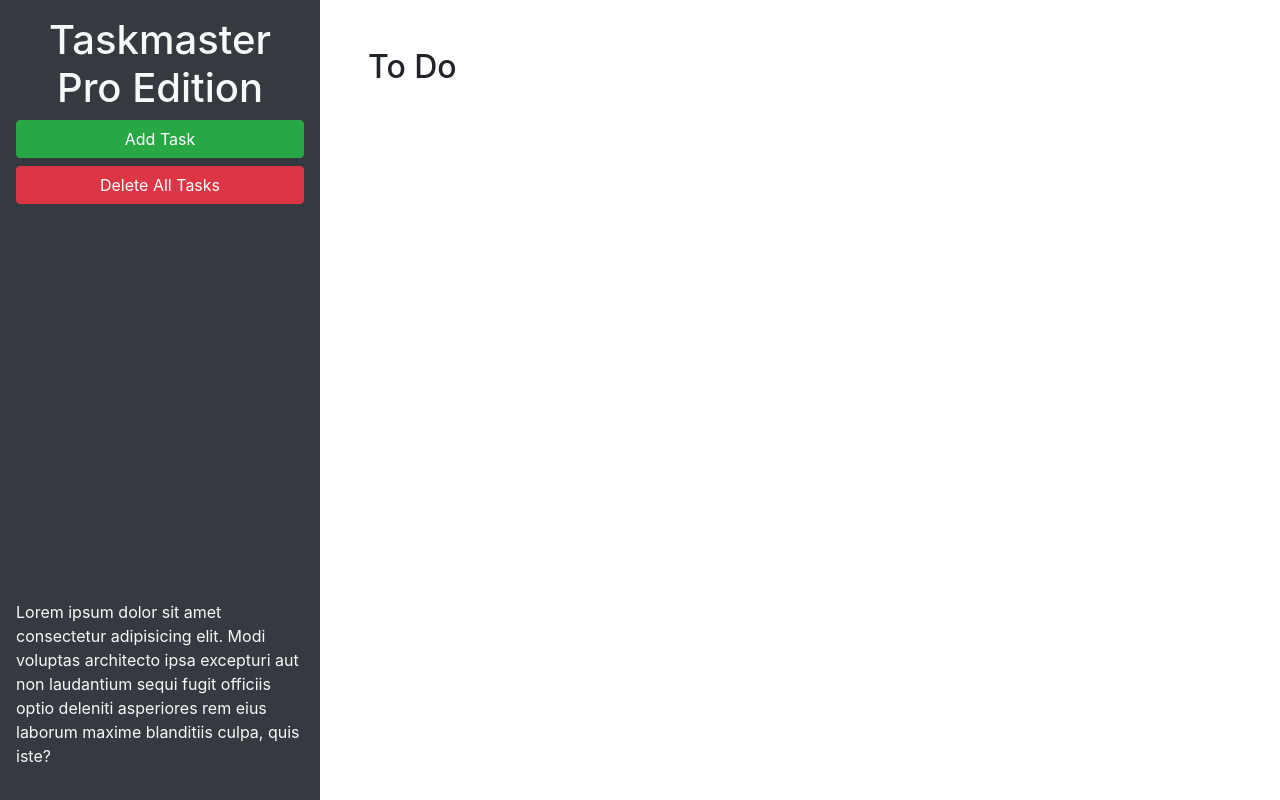
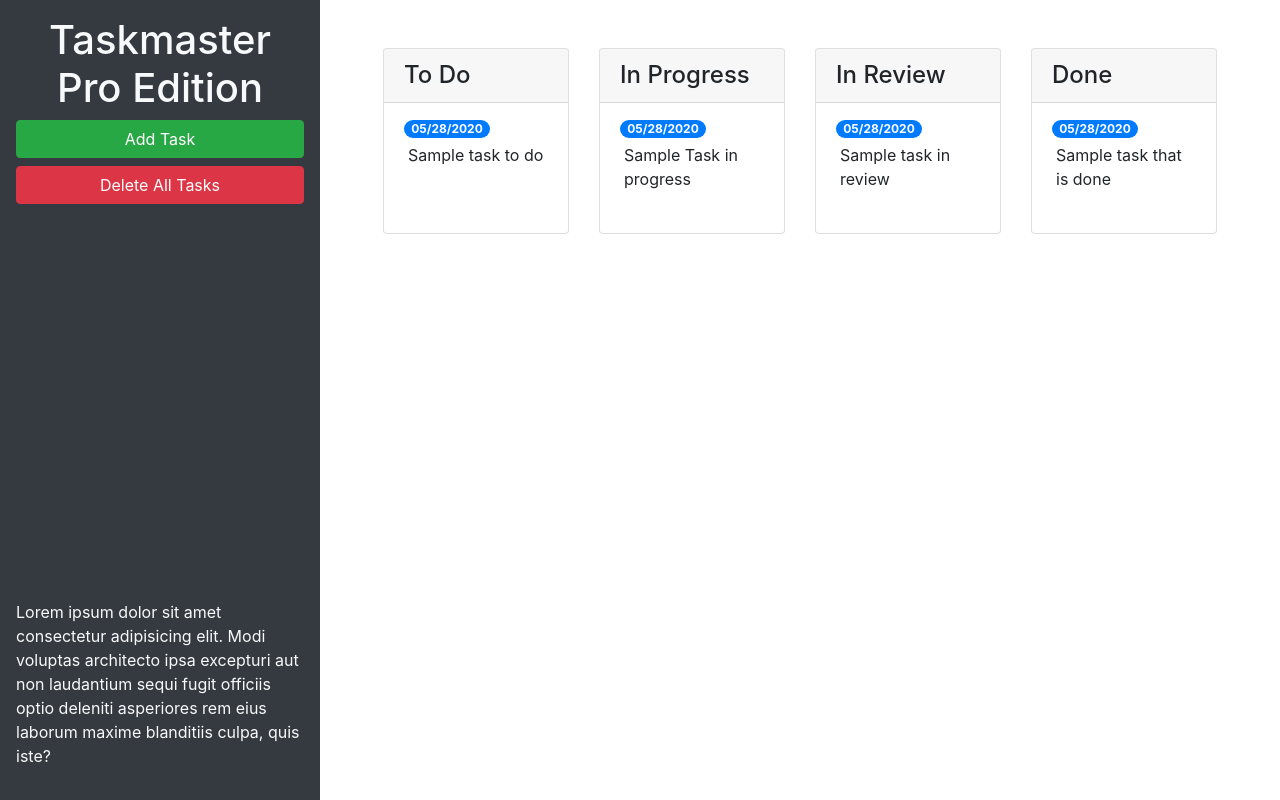
Before and after one commit to jawsh704/taskmaster-pro, a plain HTML site: page index.html in a window 1280 px wide. Drawn offline with nearby package versions, Linux system fonts and the light colour scheme.

Commit message:
added bootstrap features to modal and cards

```diff
--- a/index.html
+++ b/index.html
@@ -24,9 +24,67 @@
       </p>
     </header>
     <main class="col-12 col-lg-9">
-      <div class="m-5">
-        <h2>To Do</h2>
-        <ul id="list-toDo" class="list-group"> </ul>
+      <div class="m-5 row justify-content-around">
+        <!-- ToDo start-->
+        <div class="col-12 col-md-6 col-xl-3 mb-3">
+          <div class="card">
+            <h4 class="card-header">
+              To Do
+            </h4>
+            <ul id="list-toDo" class="list-group list-group-flush">
+              <li class="list-group-item">
+                <span class="badge badge-primary badge-pill">05/28/2020</span>
+                <p class="m-1">Sample task to do</p>
+              </li>
+            </ul>
+          </div>
+        </div>
+        <!-- todo end -->
+        <!-- in progress start -->
+        <div class="col-12 col-md-6 col-xl-3 mb-3">
+          <div class="card">
+            <h4 class="card-header">
+              In Progress
+            </h4>
+            <ul id="list-inProgress" class="list-group list-group-flush">
+              <li class="list-group-item">
+                <span class="badge badge-primary badge-pill">05/28/2020</span>
+                <p class="m-1">Sample Task in progress</p>
+              </li>
+            </ul>
+          </div>
+        </div>
+        <!-- in progress end -->
+        <!-- in review start -->
+        <div class="col-12 col-md-6 col-xl-3 mb-3">
+          <div class="card">
+            <h4 class="card-header">
+              In Review
+            </h4>
+            <ul id="list-inReview" class="list-group list-group-flush">
+              <li class="list-group-item">
+                <span class="badge badge-primary badge-pill">05/28/2020</span>
+                <p class="m-1">Sample task in review</p>
+              </li>
+            </ul>
+          </div>
+        </div>
+        <!-- in review end -->
+        <!-- done start -->
+        <div class="col-12 col-md-6 col-xl-3 mb-3">
+          <div class="card">
+            <h4 class="card-header">
+              Done
+            </h4>
+            <ul id="list-done" class="list-group list-group-flush">
+              <li class="list-group-item">
+                <span class="badge badge-primary badge-pill">05/28/2020</span>
+                <p class="m-1">Sample task that is done</p>
+              </li>
+            </ul>
+          </div>
+        </div>
+        <!-- done end -->
       </div>
     </main>
   </div>
@@ -46,11 +104,11 @@
           <form>
             <div class="form-group">
               <label for="modalTaskDescription">Task description</label>
-              <textarea id="modalTaskDescription" rows="3"></textarea>
+              <textarea id="modalTaskDescription" rows="3" class="form-control"></textarea>
             </div>
             <div class="form-group">
               <label for="modalDueDate">Due date</label>
-              <input type="text" id="modalDueDate" placeholder="mm/dd/yyyy" autocomplete="off" />
+              <input type="text" class="form-control" id="modalDueDate" placeholder="mm/dd/yyyy" autocomplete="off" />
             </div>
           </form>
         </div>
```
